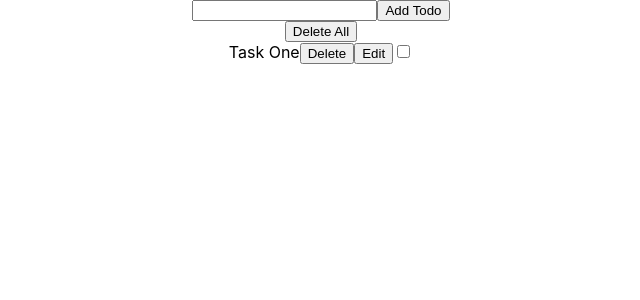
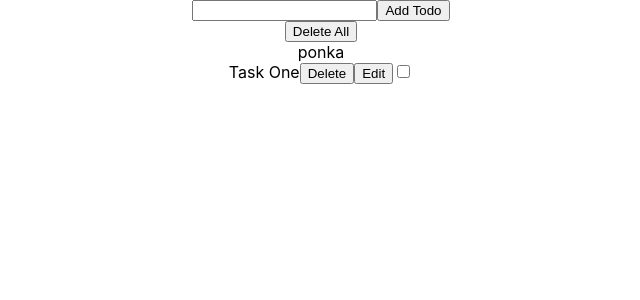
Before and after one commit to NomanAhmad2020/Todolist-assign1-Q4, a React (Create React App) app: page / in a window 1280 px wide. Shown: the top 300 px of the page, without its empty margins (319-959 px from the left). Built offline with nearby package versions, Linux system fonts and the light colour scheme.

Commit message:
2 files modified

```diff
--- a/src/actions/index.js
+++ b/src/actions/index.js
@@ -3,7 +3,7 @@ export const addTodo = ({ title, id }) => ({
   payload: {
       title,
       id,
-      isdone
+      //isdone
   }
 })
 
@@ -24,6 +24,6 @@ export const editTodo = ({ title, id }) => ({
   payload: {
       title,
       id,
-      isdone
+      //isdone
   }
 })
--- a/src/components/index.js
+++ b/src/components/index.js
@@ -45,8 +45,10 @@ const Todo = () => {
             {
                 list.map((item) => {
                     return (
-
+                        <div>
+                        ponka
                         <List data={item} />
+                        </div>
                     )
                 })
             }
```
